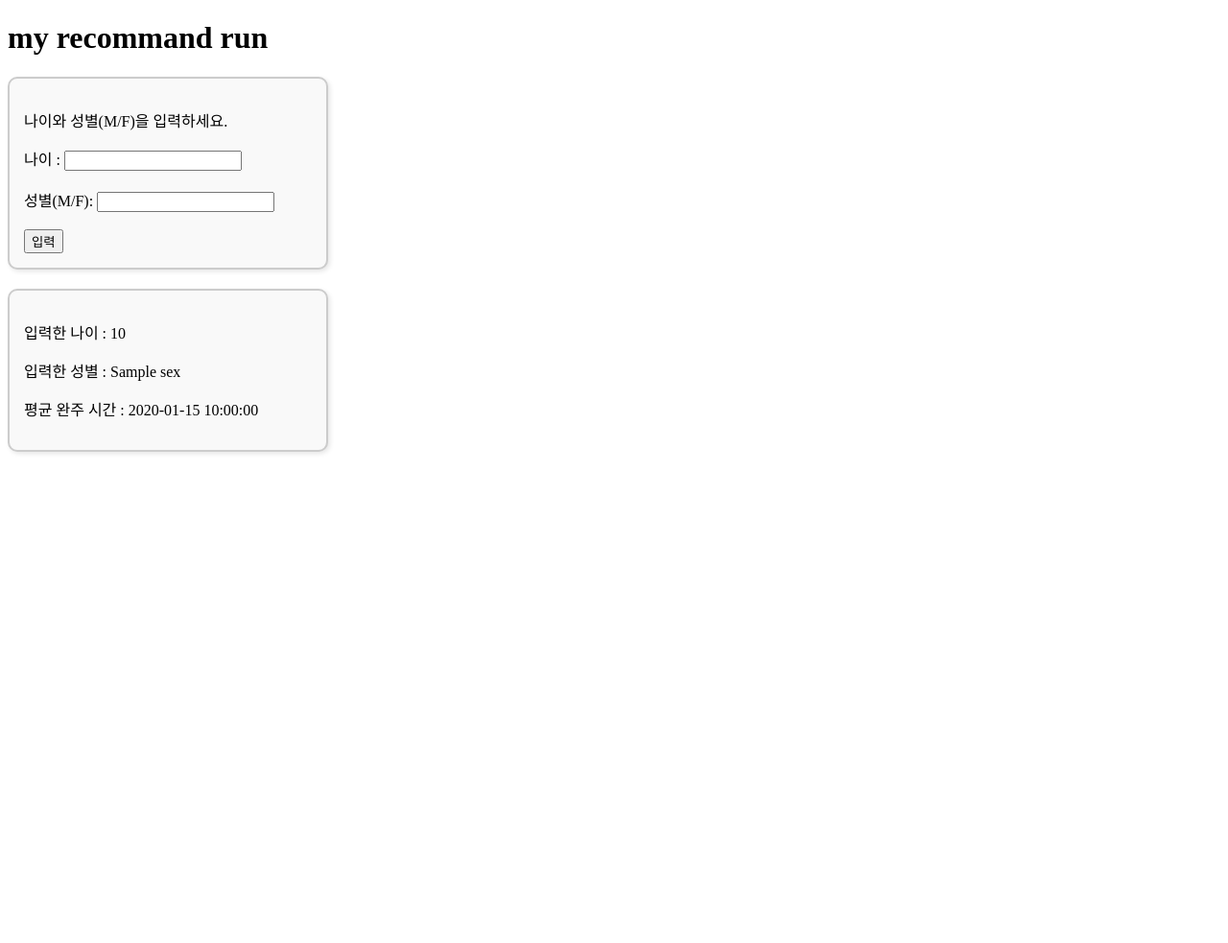
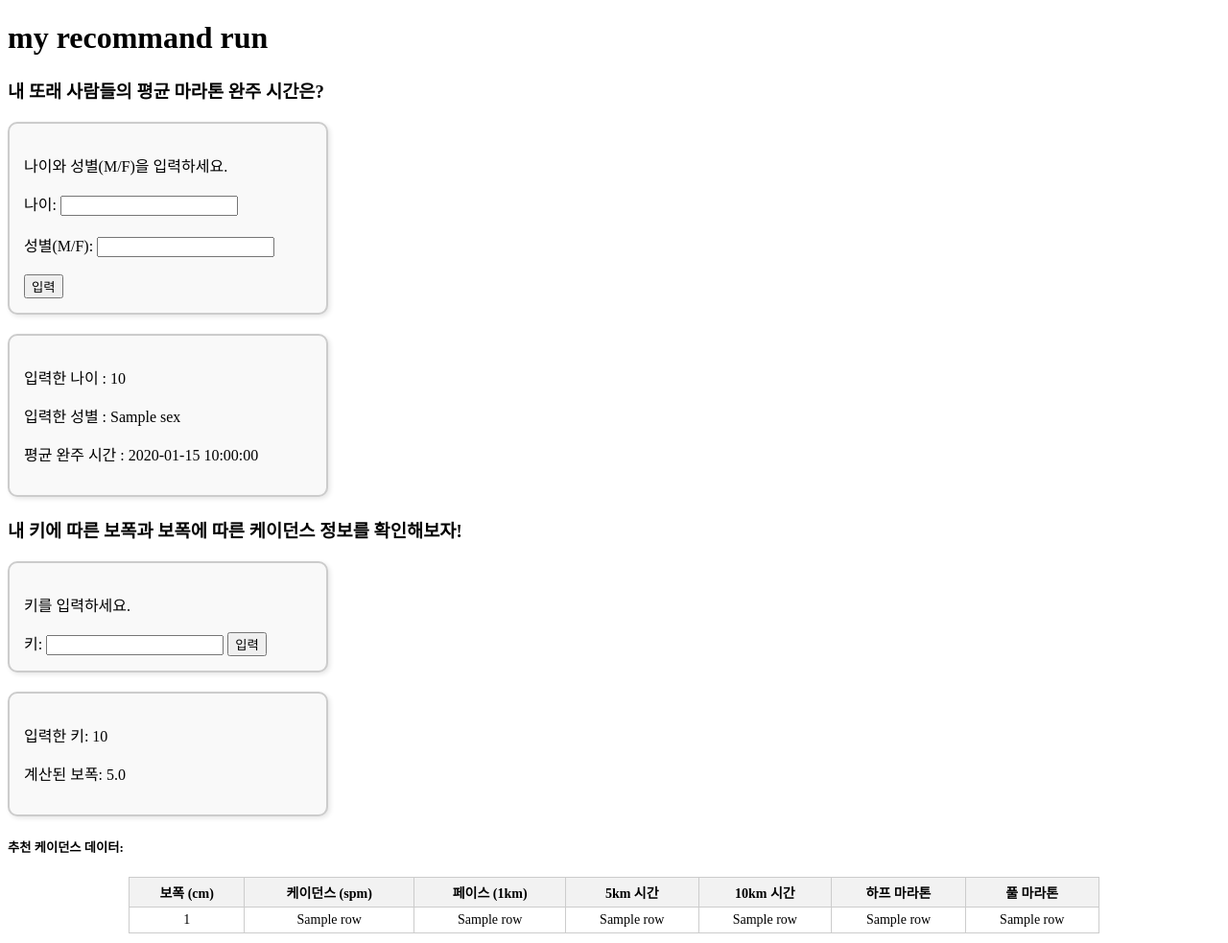
Before and after one commit to sjlee0303/DB_project_2024, a Flask app: template templates/my_recommand_run.html in a window 1280 px wide. Shown: the whole page at 96% size. Before the commit the page ends 473 px from the top, so only its background shows below. Run offline with Flask 3, Linux system fonts and the light colour scheme; the template is opened without the code that fills it: most values are stand-ins (such as "Sample title", 1, 10 or a date in 2020).

Commit message:
.db 수정 및 키에 따른 케이던스 추천 기능 추가

```diff
--- a/hello.py
+++ /dev/null
@@ -1 +0,0 @@
-print("hello world")
--- a/main.py
+++ b/main.py
@@ -1,7 +1,8 @@
-from flask import Flask, render_template, request
+from flask import Flask, render_template, request, session
 import sqlite3
 
 app = Flask(__name__)
+app.secret_key = 'your_secret_key'
 
 @app.route('/')
 def home():
@@ -16,60 +17,99 @@ def my_recommand_run():
     #cursor.execute("SELECT name FROM sqlite_master WHERE type='table';")
     #tables = cursor.fetchall()
     #print("Tables in the database:", tables)
-    age = None
-    sex = None
-    avg_time = None
+
+    # 세션에서 이전 값 가져오기
+    age = session.get('age', None)
+    sex = session.get('sex', None)
+    avg_time = session.get('avg_time', None)
+    height = session.get('height', None)
+    run_cadence_result = session.get('run_cadence_result', None)
+
+
     if request.method == 'POST' :
         # 사용자 입력 가져오기
-        age = int(request.form['age'])
-        sex = request.form['sex']
+        if 'age' in request.form and 'sex' in request.form:
+            age = int(request.form['age'])
+            sex = request.form['sex']
 
-        db = sqlite3.connect('marathon.db')
-        cursor = db.cursor()
+            db = sqlite3.connect('marathon.db')
+            cursor = db.cursor()
 
-        squl_query = '''
-        WITH combined_times AS (
-            SELECT "Official Time" AS time
-            FROM marathon_results_2015
-            where "M/F" = ? and age BETWEEN ? and ?
-            UNION ALL
-            SELECT "Official Time"
-            FROM marathon_results_2016
-            where "M/F" = ? and age BETWEEN ? and ?
-            UNION ALL
-            SELECT "Official Time"
-            FROM marathon_results_2017
-            where "M/F" = ? and age BETWEEN ? and ?
-        ),
-        time_in_seconds AS (
+            squl_query = '''
+            WITH combined_times AS (
+                SELECT "Official Time" AS time
+                FROM marathon_results_2015
+                where "M/F" = ? and age BETWEEN ? and ?
+                UNION ALL
+                SELECT "Official Time"
+                FROM marathon_results_2016
+                where "M/F" = ? and age BETWEEN ? and ?
+                UNION ALL
+                SELECT "Official Time"
+                FROM marathon_results_2017
+                where "M/F" = ? and age BETWEEN ? and ?
+            ),
+            time_in_seconds AS (
+                SELECT
+                    time,
+                    CAST(SUBSTR(TRIM(time), 1, 2) AS INTEGER) * 3600 +
+                    CAST(SUBSTR(TRIM(time), 3, 2) AS INTEGER) * 60 +
+                    CAST(SUBSTR(TRIM(time), 6, 2) AS INTEGER)
+                    AS total_seconds
+                FROM combined_times
+            ),
+            average_seconds AS (
+                SELECT AVG(total_seconds) AS avg_seconds
+                FROM time_in_seconds
+            )
             SELECT
-                time,
-                CAST(SUBSTR(TRIM(time), 1, 2) AS INTEGER) * 3600 +
-                CAST(SUBSTR(TRIM(time), 3, 2) AS INTEGER) * 60 +
-                CAST(SUBSTR(TRIM(time), 6, 2) AS INTEGER)
-                AS total_seconds
-            FROM combined_times
-        ),
-        average_seconds AS (
-            SELECT AVG(total_seconds) AS avg_seconds
-            FROM time_in_seconds
-        )
-        SELECT
-            CAST(avg_seconds / 3600 AS INTEGER) || ':' || -- Hours
-            PRINTF('%02d', (avg_seconds % 3600) / 60) || ':' || -- Minutes
-            PRINTF('%02d', avg_seconds % 60) AS avg_time -- Seconds
-        FROM average_seconds;
-        '''
+                CAST(avg_seconds / 3600 AS INTEGER) || ':' || -- Hours
+                PRINTF('%02d', (avg_seconds % 3600) / 60) || ':' || -- Minutes
+                PRINTF('%02d', avg_seconds % 60) AS avg_time -- Seconds
+            FROM average_seconds;
+            '''
 
-        cursor.execute(squl_query, (sex, age-5, age+5, sex, age-5, age+5, sex, age-5, age+5))
-        result = cursor.fetchone()
-        db.close()
+            cursor.execute(squl_query, (sex, age-5, age+5, sex, age-5, age+5, sex, age-5, age+5))
+            result = cursor.fetchone()
+            db.close()
 
-        # 평균 시간 저장
-        avg_time=result[0]
-        print(result[0])
+            # 평균 시간 저장
+            avg_time=result[0]
+            session['avg_time'] = avg_time
+            print(result[0])
 
-    return render_template('my_recommand_run.html', age=age, sex=sex, avg_time=avg_time)
+        if 'height' in request.form:
+            height = float(request.form['height'])
+
+            db = sqlite3.connect('marathon.db')
+            cursor = db.cursor()
+
+            sql_stride_query = '''
+            WITH calculated_stride AS (
+                SELECT ? * 0.5 AS stride_cm
+            ),
+            closest_stride AS (
+                SELECT stride_cm
+                FROM run_cadence
+                ORDER BY ABS(stride_cm - (SELECT stride_cm FROM calculated_stride)) ASC
+                LIMIT 1
+            )
+            SELECT *
+            FROM run_cadence
+            WHERE stride_cm = (SELECT stride_cm FROM closest_stride);
+            '''
+
+            cursor.execute(sql_stride_query, (height,))
+            run_cadence_result = cursor.fetchall() # 모든 결과 가져오기
+            db.close()
+
+            session['height'] = height
+            session['run_cadence_result'] = run_cadence_result
+
+        session['age'] = age
+        session['sex'] = sex
+
+    return render_template('my_recommand_run.html', age=age, sex=sex, avg_time=avg_time, height=height, run_cadence_result=run_cadence_result)
 
 @app.route('/run_record')
 def run_record():
--- a/templates/my_recommand_run.html
+++ b/templates/my_recommand_run.html
@@ -9,18 +9,38 @@
                 width: 300px; /* 박스 너비 */
                 margin: 20px 0; /* 위아래 여백 추가, 좌우 여백 제거 */
                 margin-left: 0; /* 왼쪽 정렬 */
+                /*margin: 20px auto;*/
                 background-color: #f9f9f9; /* 배경 색상 */
                 box-shadow: 2px 2px 5px rgba(0, 0, 0, 0.1); /* 그림자 효과 */
+            }
+
+            table {
+                width: 80%; /* 테이블 너비를 부모 요소의 80%로 설정 */
+                margin: 10px auto; /* 중앙 정렬 */
+                border-collapse: collapse; /* 테두리 겹침 제거 */
+            }
+
+            th, td {
+                border: 1px solid #ccc; /* 테두리 설정 */
+                padding: 5px; /* 셀 내부 여백 줄이기 */
+                text-align: center; /* 텍스트 가운데 정렬 */
+                font-size: 14px; /* 텍스트 크기 작게 설정 */
+            }
+
+            th {
+                background-color: #f2f2f2; /* 헤더 배경색 설정 */
+                font-weight: bold; /* 헤더 글씨 강조 */
             }
         </style>
     </head>
     <body>
         <h1>my recommand run</h1>
+        <h3>내 또래 사람들의 평균 마라톤 완주 시간은?</h3>
         <div class="result-box">
             <p>나이와 성별(M/F)을 입력하세요.</p>
             <form action="/my_recommand_run" method="POST">
                 <div>
-                    <label for="age">나이    :</label>
+                    <label for="age">나이:</label>
                     <input type="text" id="age" name="age">
                 </div>
                 <br>
@@ -44,5 +64,58 @@
                 <p>평균 완주 시간 : {{avg_time}}</p>
             {% endif %}
         </div>
+
+        <h3>내 키에 따른 보폭과 보폭에 따른 케이던스 정보를 확인해보자!</h3>
+        <div class="result-box">
+            <p>키를 입력하세요.</p>
+            <form action="/my_recommand_run" method="POST">
+                <div>
+                    <label for="height">키:</label>
+                    <input type="text" id="height" name="height">
+                    <input type="submit" value="입력">
+                </div>
+            </form>
+        </div>
+
+        {% if height %}
+            <div class ="result-box">
+                <p>입력한 키: {{height}} </p>
+                <p>계산된 보폭: {{height*0.5}} </p>
+            </div>
+
+            {% if run_cadence_result %}
+                <h5>추천 케이던스 데이터:</h5>
+                <table>
+                    <thead>
+                        <tr>
+                            <th>보폭 (cm)</th>
+                            <th>케이던스 (spm)</th>
+                            <th>페이스 (1km)</th>
+                            <th>5km 시간</th>
+                            <th>10km 시간</th>
+                            <th>하프 마라톤</th>
+                            <th>풀 마라톤</th>
+                        </tr>
+                    </thead>
+                    <tbody>
+                        {% for row in run_cadence_result %}
+                        <tr>
+                            <td>{{ row[0] }}</td>
+                            <td>{{ row[1] }}</td>
+                            <td>{{ row[2] }}</td>
+                            <td>{{ row[3] }}</td>
+                            <td>{{ row[4] }}</td>
+                            <td>{{ row[5] }}</td>
+                            <td>{{ row[6] }}</td>
+                        </tr>
+                        {% endfor %}
+                    </tbody>
+                </table>
+            {% else %}
+                <p>추천 데이터를 찾을 수 없습니다.</p>
+            {% endif %}
+
+        {% endif %}
+
     </body>
 </html>
--- a/test1.py
+++ /dev/null
@@ -1 +0,0 @@
-print("test1 11.11")
```
